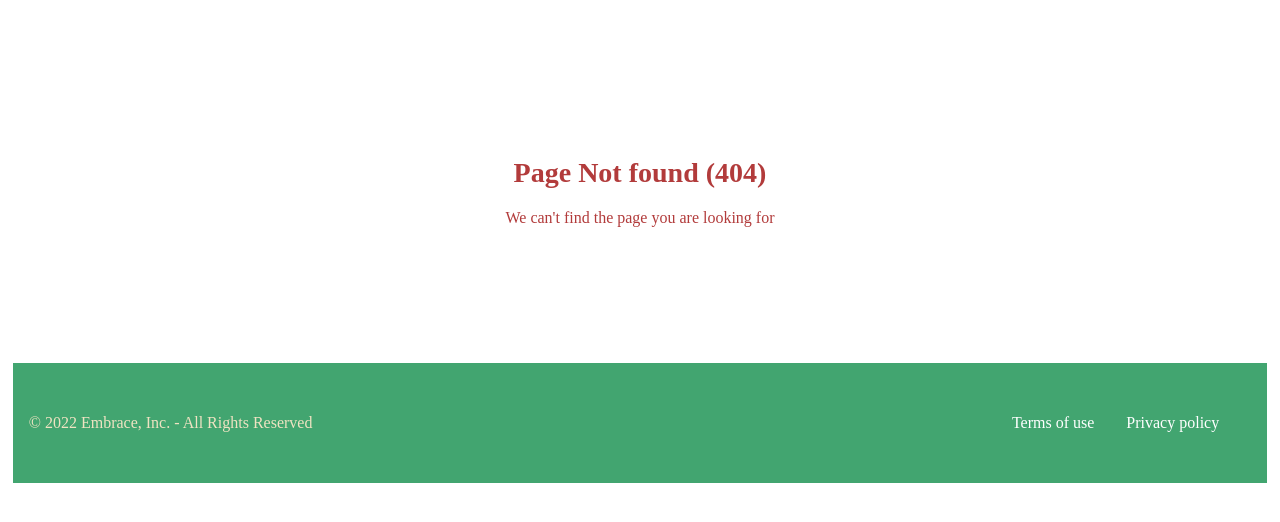
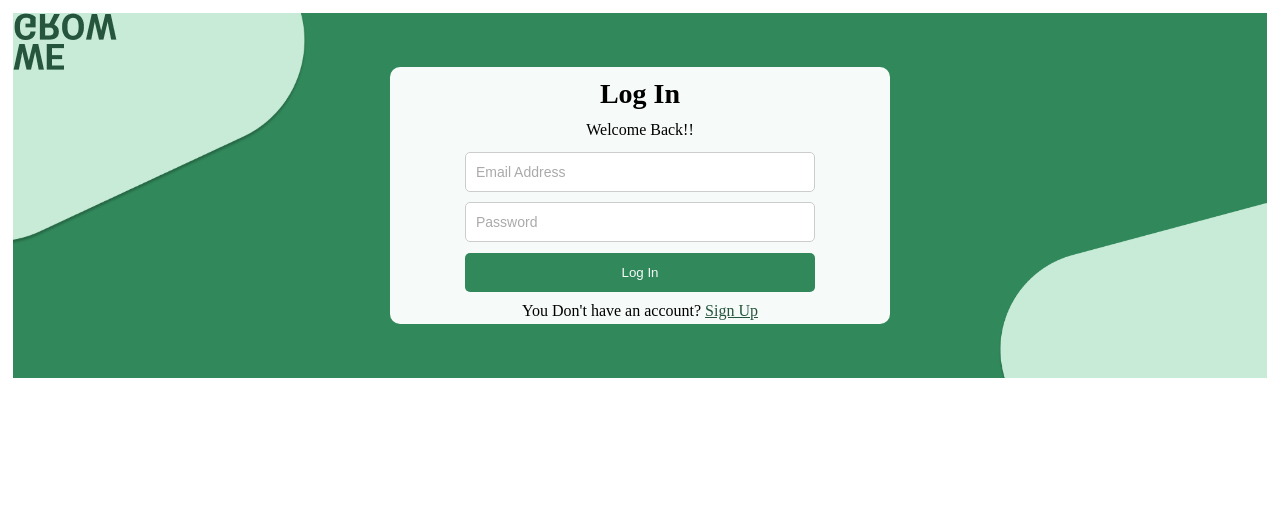
Before and after one commit to AbdallahShnaino/GSGReactProject, a React (Vite) app: page /login in a window 1280 px wide. Before the commit this address had no page. Shown: the top 522 px of the page. Built offline with nearby package versions, Linux system fonts and the light colour scheme.

Commit message:
implementing login, multi-user enabled and logout functionality

```diff
--- a/src/App.tsx
+++ b/src/App.tsx
@@ -10,6 +10,7 @@ import ManualLogoutScreen from "./screens/manualLogout/ManualLogoutScreen";
 import CreateAccount from "./screens/createAccount/create-account.screen";
 import ProductPage from "./screens/ProductPage/ProductPage";
 import CreateInvoiceScreen from "./screens/create-invoice/create-invoice";
+import LoginScreen from "./screens/login/login.screen";
 
 function App() {
   return (
@@ -24,7 +25,6 @@ function App() {
             </Guarded>
           }
         />
-
         <Route path="/user/create" element={<CreateAccount />} />
         <Route
           path="/admin/invoice/create"
@@ -50,6 +50,7 @@ function App() {
             </Guarded>
           }
         />
+        <Route path="/login" element={<LoginScreen />} />
         <Route path="/logout" element={<ManualLogoutScreen />} />
 
         <Route path="*" element={<NotFound />} />
--- a/src/components/common/header/header.tsx
+++ b/src/components/common/header/header.tsx
@@ -3,18 +3,27 @@ import logo from "./../../../assets/WE_GROW.png";
 import logoutIcon from "./../../../assets/log-out.png";
 import { useContext } from "react";
 import { AuthContext } from "../../../providers/auth-provider";
+import { useNavigate } from "react-router-dom";
 
 const Header = () => {
   const { logout } = useContext(AuthContext);
+  const navigate = useNavigate();
+
+  const onLogoutClick = () => {
+    logout();
+    navigate("/login");
+  };
   return (
     <nav className="header">
       <ul className="header__nav">
         <li className="header__nav-item">
           <img className="header__logo" src={logo} alt="logo" />
         </li>
-        <li className="header__logout-text">Logout</li>
+        <li className="header__logout-text" onClick={onLogoutClick}>
+          Logout
+        </li>
       </ul>
-      <button className="header__logout-btn" onClick={logout}>
+      <button className="header__logout-btn" onClick={onLogoutClick}>
         <img src={logoutIcon} alt="log out" />
       </button>
     </nav>
--- a/src/main.tsx
+++ b/src/main.tsx
@@ -5,15 +5,18 @@ import ItemsStateProvider from "./providers/items-state.provider.tsx";
 import InvoicesStateContext from "./providers/invoices-state.provider.tsx";
 import { BrowserRouter } from "react-router-dom";
 import { AuthProvider } from "./providers/auth-provider.tsx";
+import UsersStateProvider from "./providers/users-state.provider.tsx";
 
 createRoot(document.getElementById("root")!).render(
   <InvoicesStateContext>
     <ItemsStateProvider>
-      <AuthProvider>
-        <BrowserRouter>
-          <App />
-        </BrowserRouter>
-      </AuthProvider>
+      <UsersStateProvider>
+        <AuthProvider>
+          <BrowserRouter>
+            <App />
+          </BrowserRouter>
+        </AuthProvider>
+      </UsersStateProvider>
     </ItemsStateProvider>
   </InvoicesStateContext>
 );
--- a/src/providers/auth-provider.tsx
+++ b/src/providers/auth-provider.tsx
@@ -20,6 +20,7 @@ export const AuthContext = createContext<IAuthContext>({
 
 export const AuthProvider = (props: { children: React.ReactNode }) => {
   const [user, setUser] = useState<IUser | null>(null);
+
   const { storedData, loading } = useLocalStorage(user, "auth-user");
 
   useLayoutEffect(() => {
@@ -41,6 +42,7 @@ export const AuthProvider = (props: { children: React.ReactNode }) => {
 
   const logout = () => {
     setUser(null);
+    localStorage.removeItem("auth-user");
   };
 
   const data = { user, loading, login, logout, storeUser };
--- /dev/null
+++ b/src/providers/users-state.provider.tsx
@@ -0,0 +1,49 @@
+import React, { createContext, useLayoutEffect, useReducer } from "react";
+import { stateReducer, State, Action } from "../state/users.reducer";
+import useLocalStorage from "../hooks/local-storage.hook";
+import { IInvoice, IUser } from "../@types";
+
+interface IProps {
+  children: React.ReactNode;
+}
+
+interface IUsersStateContext {
+  state: State;
+  loading: boolean;
+  dispatch: React.Dispatch<Action>;
+}
+
+const INITIAL_STATE = {
+  state: { usersList: [], currentUser: null },
+  loading: true,
+  dispatch: () => {},
+};
+
+export const UsersStateContext =
+  createContext<IUsersStateContext>(INITIAL_STATE);
+
+const UsersStateProvider = ({ children }: IProps) => {
+  const [state, dispatch] = useReducer(stateReducer, {
+    usersList: [],
+    currentUser: null,
+  });
+  const { storedData, loading } = useLocalStorage(
+    state.usersList,
+    "users-list"
+  );
+
+  useLayoutEffect(() => {
+    if (!loading) {
+      const usersList: IUser[] = storedData || [];
+      dispatch({ type: "INIT", payload: usersList });
+    }
+  }, [loading, storedData]);
+
+  return (
+    <UsersStateContext.Provider value={{ state, loading, dispatch }}>
+      {children}
+    </UsersStateContext.Provider>
+  );
+};
+
+export default UsersStateProvider;
--- a/src/screens/createAccount/create-account.screen.tsx
+++ b/src/screens/createAccount/create-account.screen.tsx
@@ -1,9 +1,11 @@
-import { useContext, useState } from "react";
+import { useContext, useReducer, useState } from "react";
 import "./create-account.screen.css";
 import { IUser, Role } from "../../@types";
 import { Link, useNavigate } from "react-router-dom";
 import { AuthContext } from "../../providers/auth-provider";
 import logo from "./../../assets/WE_GROW.png";
+import { stateReducer } from "../../state/users.reducer";
+import { UsersStateContext } from "../../providers/users-state.provider";
 
 interface IError {
   field: string;
@@ -25,6 +27,7 @@ const CreateAccount = () => {
   const [errorsList, setErrorsList] = useState<IError[]>([]);
   const [loading, setLoading] = useState<Boolean>(false);
   const { storeUser } = useContext(AuthContext);
+  const { dispatch } = useContext(UsersStateContext);
 
   const handleSubmit = () => {
     const newUser: IUser = {
@@ -39,6 +42,7 @@ const CreateAccount = () => {
       setLoading((_) => true);
       setErrorsList([]);
       onSubmit(newUser);
+      dispatch({ type: "ADD_USER", payload: newUser });
       setTimeout(() => {
         navigate("/client");
       }, 1500);
--- /dev/null
+++ b/src/screens/login/login.screen.tsx
@@ -0,0 +1,166 @@
+import { Link, useNavigate } from "react-router-dom";
+import "./login.screen.css";
+import { useContext, useReducer, useState } from "react";
+import { IUser, Role } from "../../@types";
+import { AuthContext } from "../../providers/auth-provider";
+import logo from "./../../assets/WE_GROW.png";
+import { stateReducer } from "../../state/users.reducer";
+import { UsersStateContext } from "../../providers/users-state.provider";
+interface IError {
+  field: string;
+  message: string;
+}
+
+const LoginScreen = () => {
+  const navigate = useNavigate();
+  const [user, setUser] = useState<IUser>({
+    address: "",
+    email: "",
+    id: "",
+    name: "",
+    password: "",
+    phone: "",
+    role: Role.CLIENT,
+  });
+
+  const [errorsList, setErrorsList] = useState<IError[]>([]);
+  const [loading, setLoading] = useState<Boolean>(false);
+  const useUsers = () => useContext(UsersStateContext);
+  const { state, dispatch } = useUsers();
+  const { storeUser } = useContext(AuthContext);
+  const handleSubmit = () => {
+    const errors = validateUser(user);
+    if (errors.length > 0) {
+      setErrorsList(errors);
+    } else {
+      setLoading((_) => true);
+      setErrorsList([]);
+      storeUser(state.currentUser!);
+      setTimeout(() => {
+        navigate("/client");
+      }, 1500);
+    }
+  };
+
+  const handleChange = (field: string, value: any) => {
+    setUser({ ...user!, [field]: value });
+  };
+
+  const validateUser = (user: IUser): IError[] => {
+    dispatch({
+      type: "GET_USER_WITH_EMAIL",
+      payload: user!.email,
+    });
+
+    const errors: IError[] = [];
+
+    if (!user || !state.currentUser) {
+      errors.push({
+        field: "system",
+        message: "missing fields or user not exist",
+      });
+      console.log("errors ", errors);
+    }
+    if (
+      user &&
+      state.currentUser &&
+      user.password != state.currentUser.password
+    ) {
+      errors.push({
+        field: "system",
+        message: "password not correct, try again",
+      });
+      console.log("errors ", errors);
+    }
+    if (!user || user.email.length < 1) {
+      errors.push({
+        field: "email",
+        message: "The email address must contain @ and . symbols",
+      });
+    }
+
+    if (!user || user.password.length < 8) {
+      errors.push({
+        field: "password",
+        message: "The password must be more than 9 letters",
+      });
+    }
+
+    return errors;
+  };
+
+  const extractErrorsAsList = (field: string, errors: IError[]) => {
+    return errors
+      .filter((error) => error.field === field)
+      .map((error) => error.message);
+  };
+
+  return (
+    <>
+      <nav className="c-header">
+        <img className="header__logo" src={logo} alt="logo" />
+      </nav>
+      <div className="create-account">
+        <div className="create-account__form">
+          {loading && <span className="spinner"></span>}
+
+          <div className="welcome">
+            <h3>Log In</h3>
+            <span>Welcome Back!!</span>
+          </div>
+          {extractErrorsAsList("system", errorsList).map((e, i) => (
+            <span key={i} className="create-account__error">
+              {e}
+            </span>
+          ))}
+          <div className="create-account__input">
+            {extractErrorsAsList("email", errorsList).map((e, i) => (
+              <span key={i} className="create-account__error">
+                {e}
+              </span>
+            ))}
+            <input
+              className={
+                extractErrorsAsList("email", errorsList).length
+                  ? "red-border"
+                  : "normal-border"
+              }
+              id="email"
+              type="text"
+              placeholder="Email Address"
+              onChange={(e) => handleChange("email", e.target.value)}
+            />
+          </div>
+
+          <div className="create-account__input">
+            {extractErrorsAsList("password", errorsList).map((e, i) => (
+              <span key={i} className="create-account__error">
+                {e}
+              </span>
+            ))}
+            <input
+              className={
+                extractErrorsAsList("password", errorsList).length
+                  ? "red-border"
+                  : "normal-border"
+              }
+              id="password"
+              type="password"
+              placeholder="Password"
+              onChange={(e) => handleChange("password", e.target.value)}
+            />
+          </div>
+
+          <button className="create-account__button" onClick={handleSubmit}>
+            Log In
+          </button>
+          <span>
+            You Don't have an account? <Link to={"/user/create"}>Sign Up</Link>
+          </span>
+        </div>
+      </div>
+    </>
+  );
+};
+
+export default LoginScreen;
--- /dev/null
+++ b/src/state/users.reducer.ts
@@ -0,0 +1,39 @@
+import { IUser } from "../@types";
+
+export type State = {
+  usersList: IUser[];
+  currentUser: IUser | null;
+};
+export type Action =
+  | { type: "INIT"; payload: IUser[] }
+  | { type: "ADD_USER"; payload: IUser }
+  | { type: "GET_USER_WITH_EMAIL"; payload: string };
+export const stateReducer = (state: State, action: Action): State => {
+  switch (action.type) {
+    case "INIT":
+      return {
+        ...state,
+        usersList: action.payload,
+      };
+    case "ADD_USER":
+      return {
+        ...state,
+        usersList: [action.payload, ...state.usersList],
+      };
+
+    case "GET_USER_WITH_EMAIL":
+      const foundUser = state.usersList.find((user) => {
+        console.log(user.email);
+        console.log(action.payload);
+
+        return user.email === action.payload;
+      });
+      console.log(foundUser, " foundUser");
+
+      return {
+        ...state,
+        currentUser: foundUser || null,
+      };
+      return state;
+  }
+};
```
Also changed, not shown: src/screens/login/login.screen.css (added).
